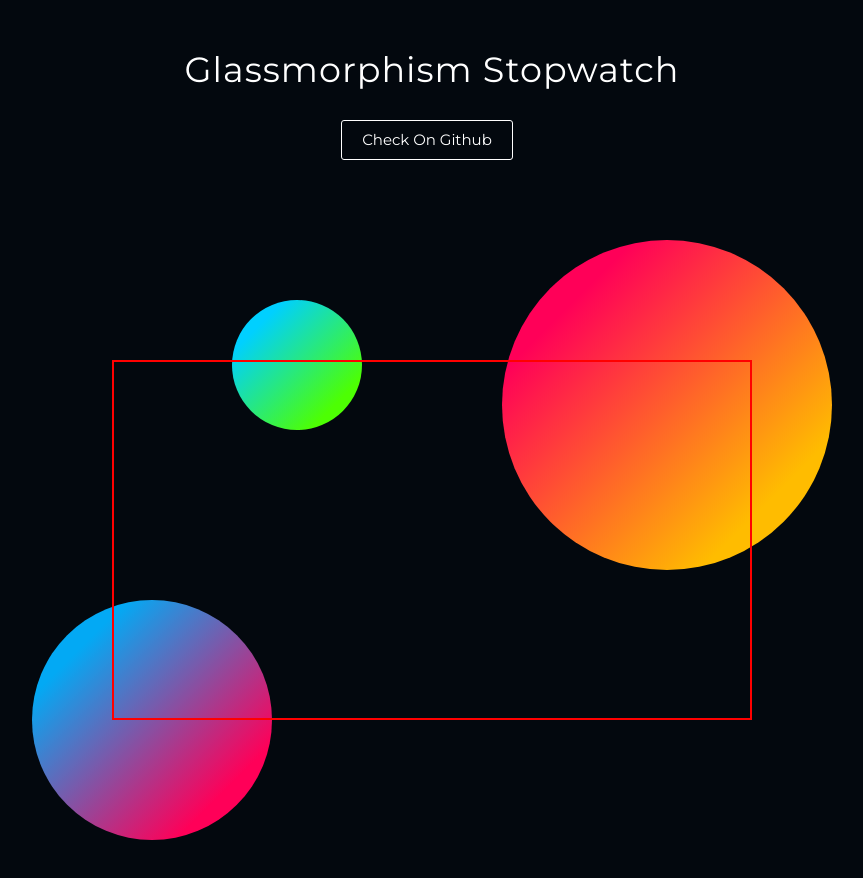
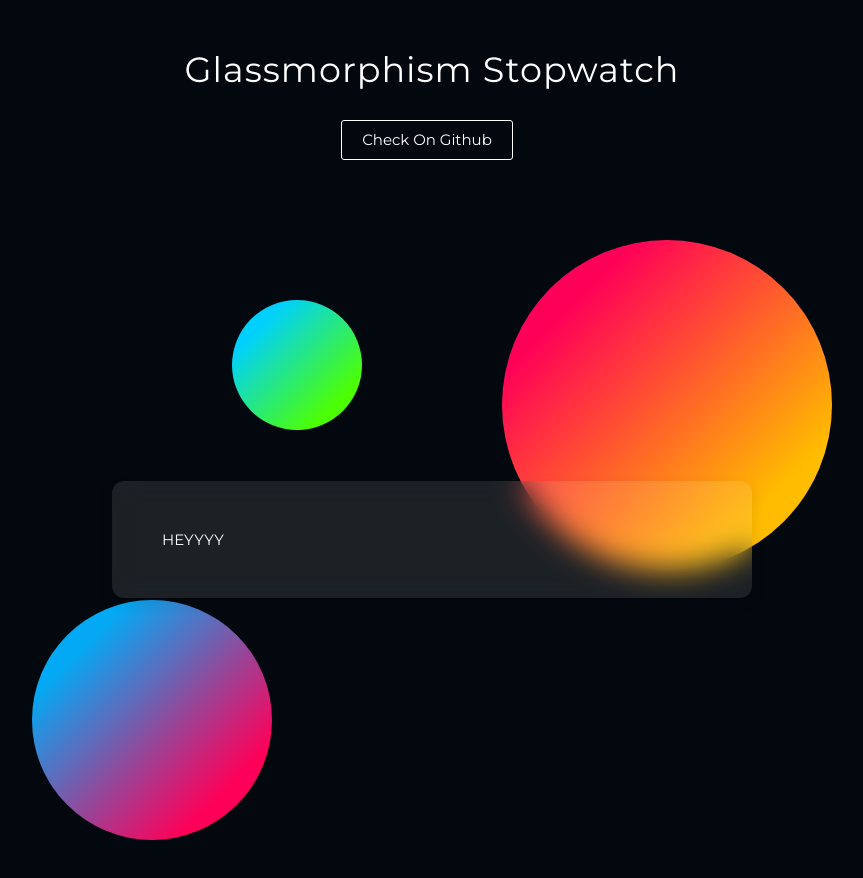
Before and after one commit to nat-davydova/glassmorphism-stopwatch, a React (Vite) app: page / in a window 1280 px wide. Shown: the top 878 px of the page, without its empty margins (208-1071 px from the left). Built offline with nearby package versions, Linux system fonts and the light colour scheme.

Commit message:
refactor: remane stopWatchBody part

```diff
--- a/src/App.tsx
+++ b/src/App.tsx
@@ -7,7 +7,7 @@ function App() {
     <>
       <DemoHeader />
       <StopwatchContainer>
-        <div> </div>
+        <div>HEYYYY</div>
       </StopwatchContainer>
     </>
   );
--- a/src/components/Stopwatch/StopwatchContainer/StopwatchContainer.module.css
+++ b/src/components/Stopwatch/StopwatchContainer/StopwatchContainer.module.css
@@ -10,10 +10,13 @@
     margin: 0 auto 50px;
 }
 
-.stopwatchContainer .example {
+.stopWatchBody {
     width: 80%;
-    height: 60%;
-    border: 2px solid red;
+    padding: 50px;
+    background: rgba(255, 255, 255, 0.1);
+    backdrop-filter: blur(15px);
+    box-shadow: 0 5px 15px rgba(0, 0, 0, 0.1);
+    border-radius: 12px;
     z-index: 2;
 }
 
--- a/src/components/Stopwatch/StopwatchContainer/StopwatchContainer.tsx
+++ b/src/components/Stopwatch/StopwatchContainer/StopwatchContainer.tsx
@@ -12,8 +12,7 @@ export function StopwatchContainer({ children }: IStopwatchContainerProps) {
       <div className={`${styles.circle} ${styles.circle1}`}></div>
       <div className={`${styles.circle} ${styles.circle2}`}></div>
       <div className={`${styles.circle} ${styles.circle3}`}></div>
-      <div className={styles.example}></div>
-      {children}
+      <div className={styles.stopWatchBody}>{children}</div>
     </div>
   );
 }
```
